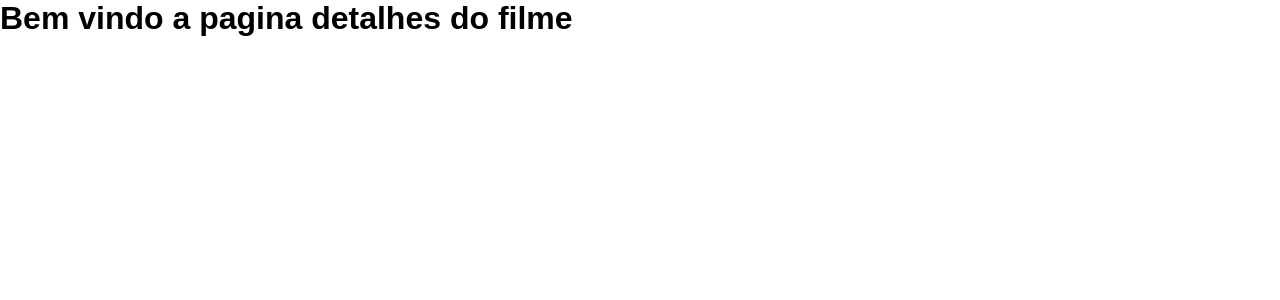
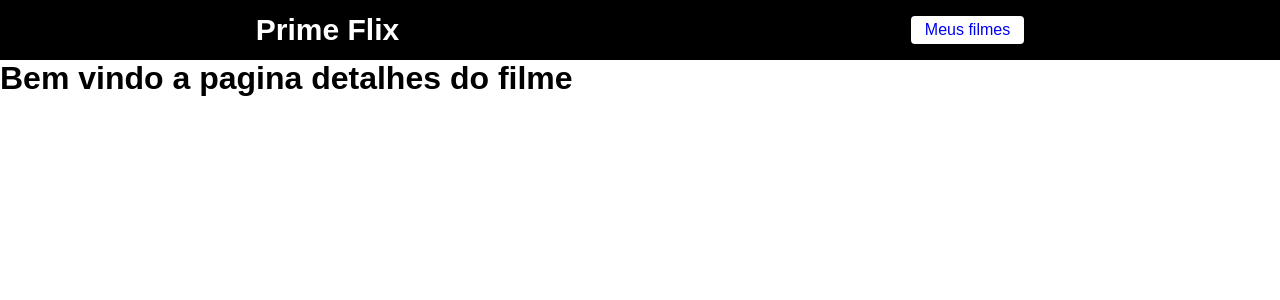
Before and after one commit to GabrielCaliari/primeFlix, a React (Create React App) app: page /filme/1 in a window 1280 px wide. Shown: the top 300 px of the page. Built offline with nearby package versions, Linux system fonts and the light colour scheme.

Commit message:
inserindo e customizando o header

```diff
--- /dev/null
+++ b/src/components/Header/header.css
@@ -0,0 +1,25 @@
+header{
+  display: flex;
+  align-items: center;
+  justify-content: space-around;
+  width: 100%;
+  height: 60px;
+  background-color: black;
+}
+
+.logo{
+  text-decoration: none;
+  font-size: 30px;
+  cursor: pointer;
+  color: white;
+  font-weight: bold ;
+}
+
+.favoritos {
+  cursor: pointer;
+  background-color: white;
+  padding: 5px 14px;
+  text-decoration: none;
+  color: clack;
+  border-radius: 4px
+}
--- /dev/null
+++ b/src/components/Header/index.js
@@ -0,0 +1,13 @@
+import './header.css'
+import { Link } from 'react-router-dom'
+
+function Header() {
+  return (
+    <header>
+      <Link className='logo' to="/">Prime Flix</Link>
+      <Link className='favoritos' to="/favoritos">Meus filmes</Link>
+    </header>
+  )
+}
+
+export default Header
--- a/src/routes.js
+++ b/src/routes.js
@@ -2,14 +2,17 @@ import {BrowserRouter, Routes, Route} from "react-router-dom";
 
 import Home from "./pages/Home";
 import Filme from "./pages/Filme";
+import Header from "./components/Header";
 
 
 function RoutesApp(){
   return (
     <BrowserRouter>
+      <Header />
       <Routes>
         <Route path="/" element={<Home />}/>
         <Route path="/filme/:id" element={<Filme />}/>
+
       </Routes>
     </BrowserRouter>
   )
```
